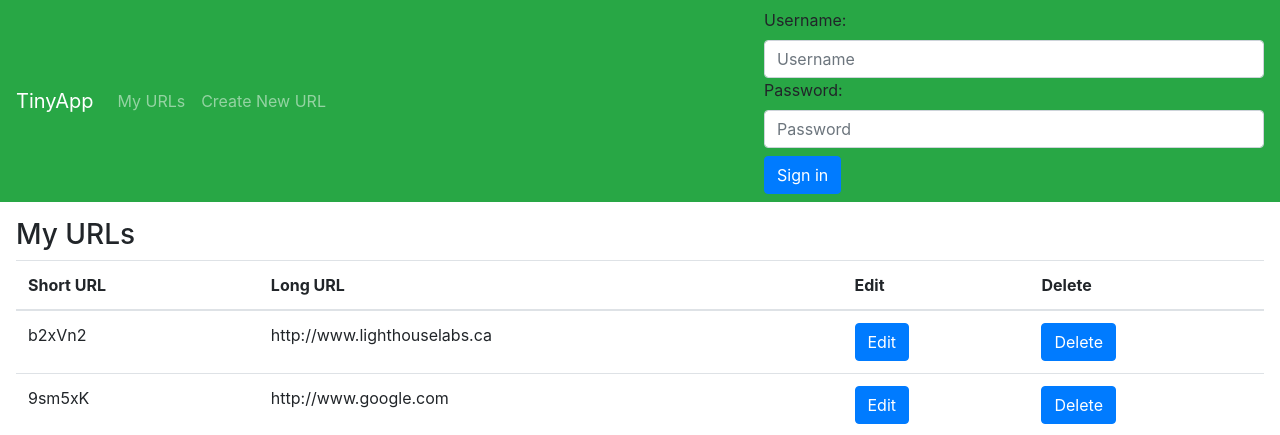
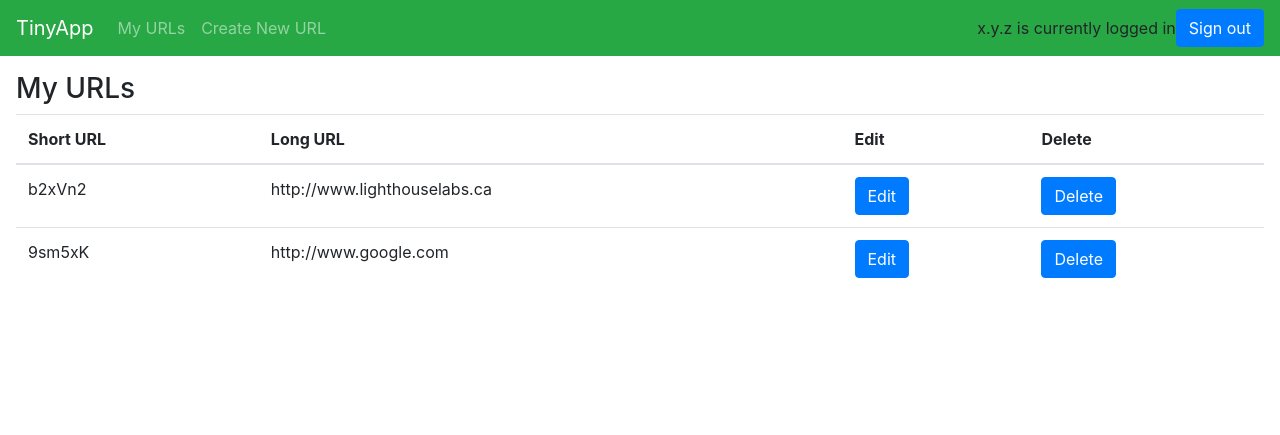
Before and after one commit to OOgunremi/tinyapp, a Node server app: page /urls in a window 1280 px wide. Shown: the top 435 px of the page. Run offline with Node 20, Linux system fonts and the light colour scheme; the visitor is signed in with stand-in values (Sample User, id 1); some libraries are stand-ins or nearby versions.

Commit message:
log out button updated

```diff
--- a/express_server.js
+++ b/express_server.js
@@ -17,17 +17,16 @@ function generateRandomString(noOfChars) {
   }
   return output;
 }
-
 const urlDatabase = {
   "b2xVn2": "http://www.lighthouselabs.ca",
   "9sm5xK": "http://www.google.com"
 };
 app.get('/', (req, res) => {
-  res.send('Hello Folks!');
+  res.send('Hello');
 });
 app.get('/urls', (req, res) => {
   //console.log('req.cookies =',req.cookies);
-  res.render('urls_index', {urls: urlDatabase});
+  res.render('urls_index', {urls: urlDatabase,  username: req.cookies["username"]});
   //res.redirect('/urls/:shortURL');
 });
 app.get("/urls/new", (req, res) => {
@@ -66,12 +65,16 @@ app.post("/urls/:shortURL/edit", (req, res) => {
   const shortURL = req.params.shortURL;
   const longURL = req.body.longURL;
   urlDatabase[shortURL] = longURL;
+  res.redirect(`/urls`);
+});
+app.post("/login", (req, res) => {
+  //console.log('body = ',req.body);
+  //console.log(res.cookie);
+  res.cookie('username', req.body.username);
   res.redirect(`/urls/`);
 });
-app.post("/login", (req, res) => {
-  console.log('body = ',req.body);
-  console.log(res.cookie);
-  res.cookie('username', req.body.Username);
+app.post("/logout", (req, res) => {
+  res.clearCookie('username');
   res.redirect(`/urls/`);
 });
 app.listen(port, () => {
--- a/views/partials/_header.ejs
+++ b/views/partials/_header.ejs
@@ -10,14 +10,22 @@
         <a class="nav-item nav-link" href="/urls/new">Create New URL</a>
       </div>
     </div>
+    <% if (username) {%>
+      <div> <%= username %> is currently logged in </div>
+      <form method="POST" action="/logout">
+        <button type="submit" class="btn btn-primary">Sign out</button>
+      </form>
+      <% } else { %>
         <form method="POST" action="/login">
           <div class="form-group mb-2">
             <label for="Username">Username:</label>
-        <input class="form-control" type="text" name="Username" placeholder="Username" style="width: 500px">
+            <input class="form-control" type="text" name="username" placeholder="username" style="width: 500px">
             <label for="password">Password:</label>
             <input class="form-control" type="password" name="password" placeholder="Password" style="width: 500px">
           </div>
             <button type="submit" class="btn btn-primary">Sign in</button>
         </form>
+        <% } %>
+
   </nav>
 </header>
```
Lines whose indentation alone changed are shown as unchanged.
